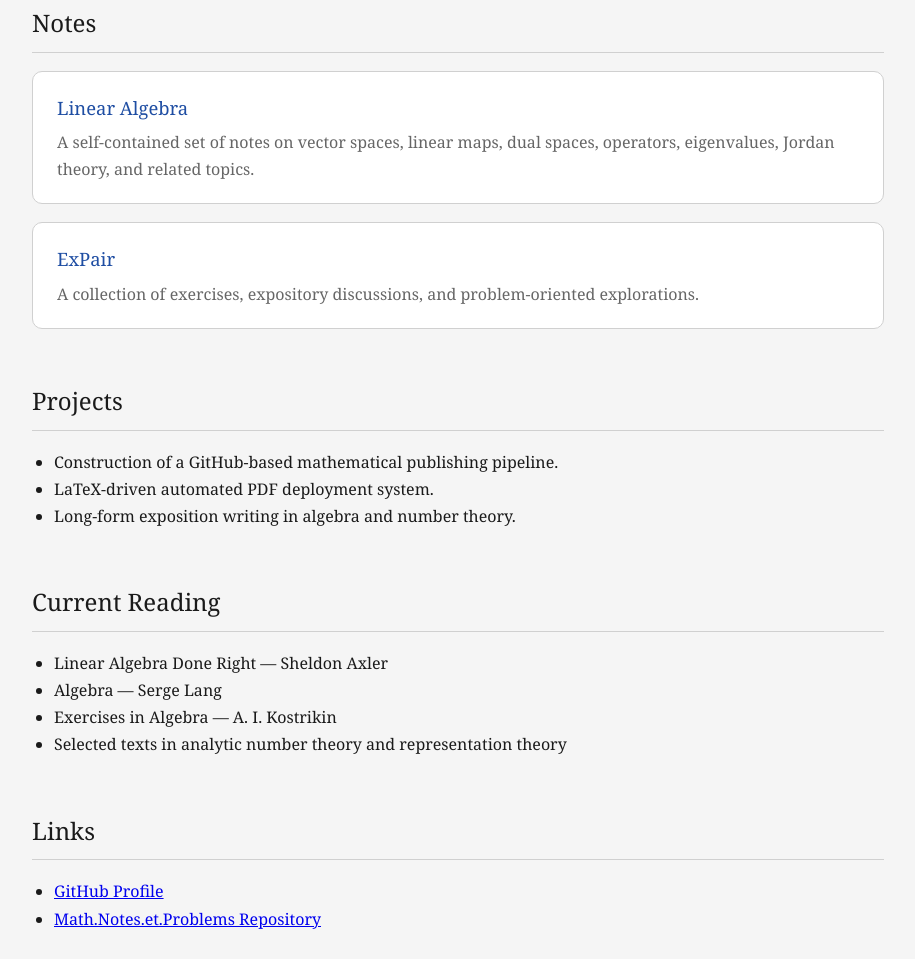
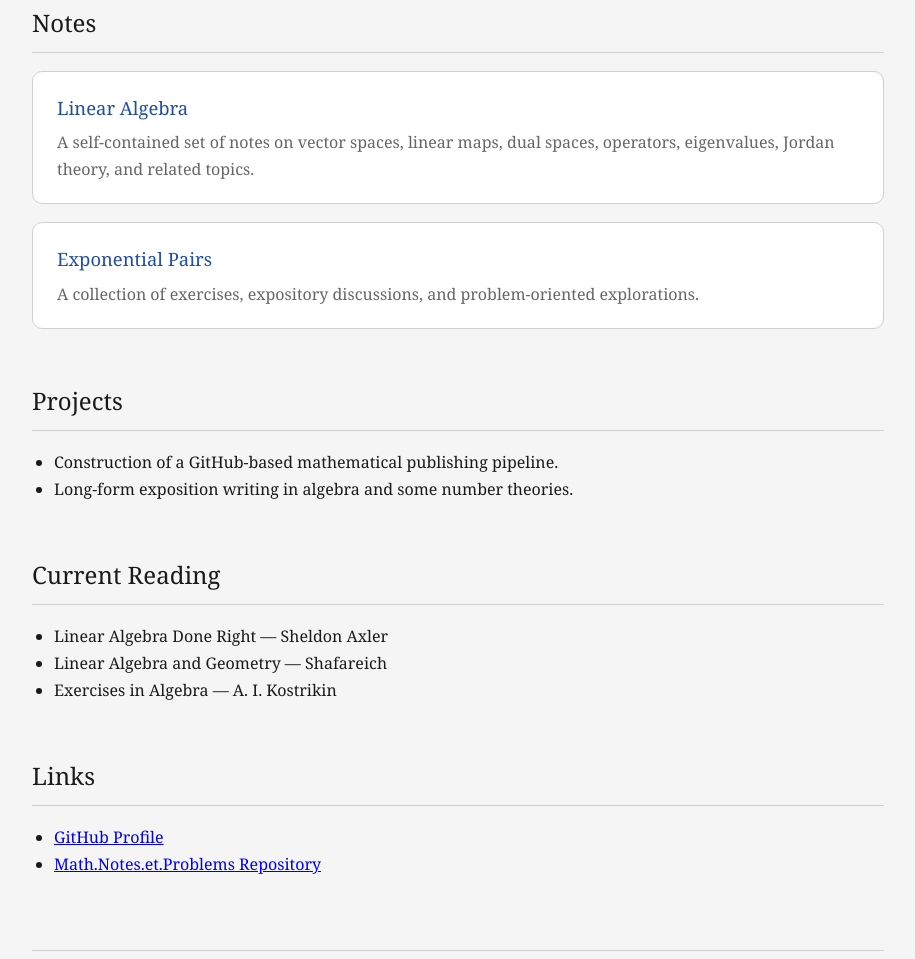
Before and after one commit to Evaristesgun/Evaristesgun.github.io, a plain HTML site: page index.html in a window 1280 px wide. Shown: the part 538-1497 px from the top of the page, without its empty margins (182-1097 px from the left). Drawn offline with Linux system fonts and the light colour scheme.

Commit message:
Update index.html

```diff
--- a/index.html
+++ b/index.html
@@ -187,7 +187,7 @@
             <div class="card">
                 <div class="project-title">
                     <a href="https://evaristesgun.github.io/Math.Notes.et.Problems/ExPair/main.pdf">
-                        ExPair
+                        Exponential Pairs
                     </a>
                 </div>
 
@@ -202,8 +202,7 @@
 
             <ul>
                 <li>Construction of a GitHub-based mathematical publishing pipeline.</li>
-                <li>LaTeX-driven automated PDF deployment system.</li>
-                <li>Long-form exposition writing in algebra and number theory.</li>
+                <li>Long-form exposition writing in algebra and some number theories.</li>
             </ul>
         </section>
 
@@ -212,9 +211,8 @@
 
             <ul>
                 <li>Linear Algebra Done Right — Sheldon Axler</li>
-                <li>Algebra — Serge Lang</li>
+                <li>Linear Algebra and Geometry — Shafareich</li>
                 <li>Exercises in Algebra — A. I. Kostrikin</li>
-                <li>Selected texts in analytic number theory and representation theory</li>
             </ul>
         </section>
 
```
